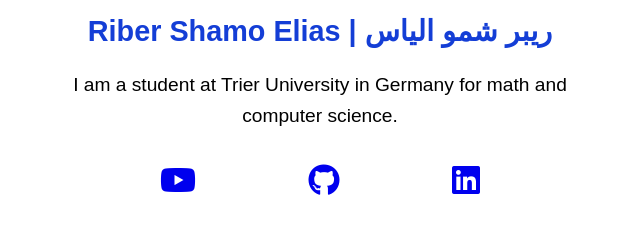
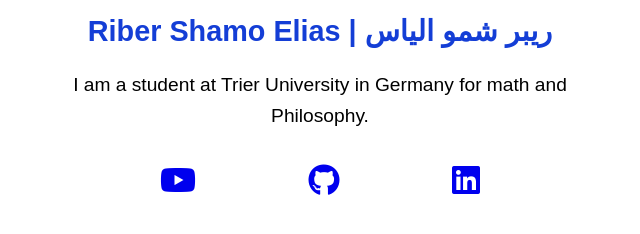
Before and after one commit to riberse/riberse.githib.io, a plain HTML site: page index.html in a window 1280 px wide. Shown: the part 370-604 px from the top of the page, 320-960 px from the left. Drawn offline with Linux system fonts and the light colour scheme.

Commit message:
Update index.html

```diff
--- a/index.html
+++ b/index.html
@@ -33,7 +33,7 @@
 
       <!-- Text -->
       <h1>Riber Shamo Elias  |  ريبر شمو الياس</h1>
-      <p>I am a student at Trier University in Germany for math and computer science.
+      <p>I am a student at Trier University in Germany for math and Philosophy.
       </p>
 
       <!-- Icons -->
```
